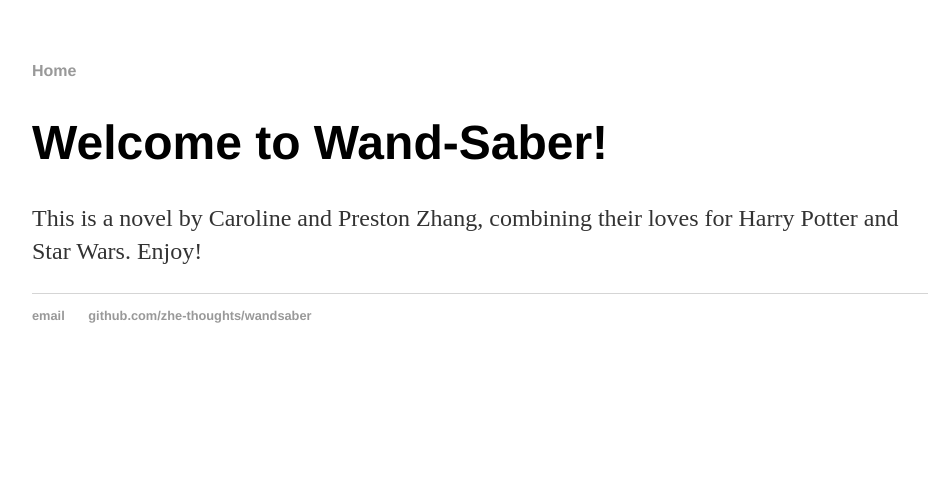
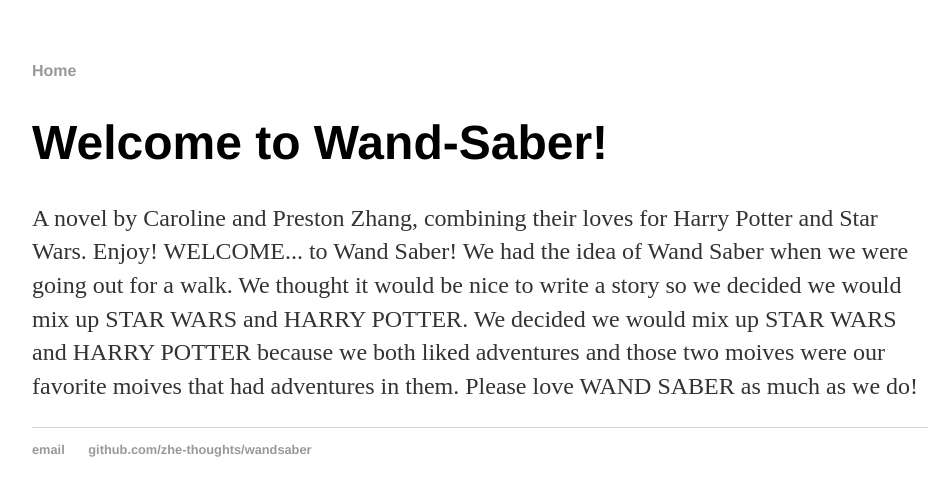
Before and after one commit to zhe-thoughts/wandsaber, a Jekyll site: the page built from index.html, in a window 1280 px wide. Shown: the top 496 px of the page, without its empty margins (160-1107 px from the left). Built offline with Jekyll 4.4.1, drawn with Linux system fonts in a browser that asks for light colours.

Commit message:
Update index.html to match README

```diff
--- a/index.html
+++ b/index.html
@@ -5,5 +5,5 @@
 
 		<div class="blurb">
 			<h1>Welcome to Wand-Saber!</h1>
-			<p>This is a novel by Caroline and Preston Zhang, combining their loves for Harry Potter and Star Wars. Enjoy!</a></p>
+			<p>A novel by Caroline and Preston Zhang, combining their loves for Harry Potter and Star Wars. Enjoy! WELCOME... to Wand Saber! We had the idea of Wand Saber when we were going out for a walk. We thought it would be nice to write a story so we decided we would mix up STAR WARS and HARRY POTTER. We decided we would mix up STAR WARS and HARRY POTTER because we both liked adventures and those two moives were our favorite moives that had adventures in them. Please love WAND SABER as much as we do!</a></p>
 		</div>
```
